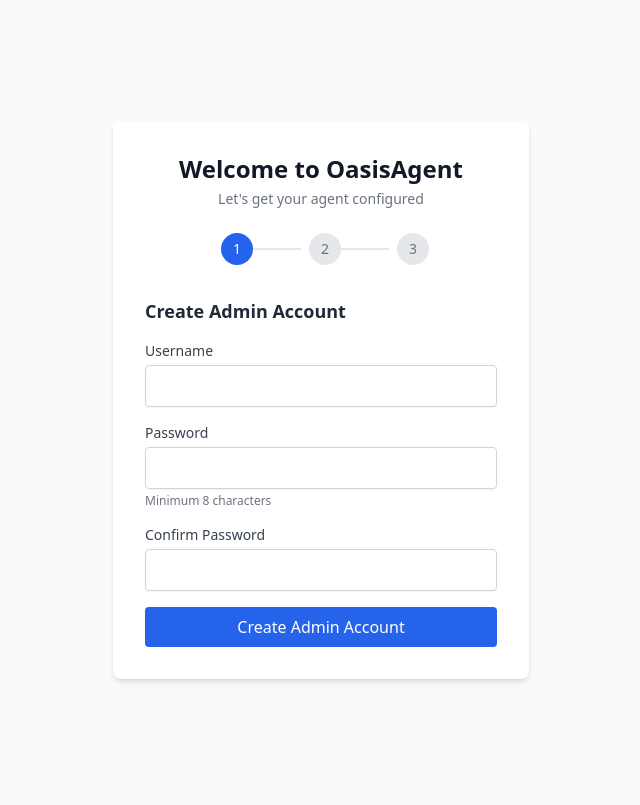
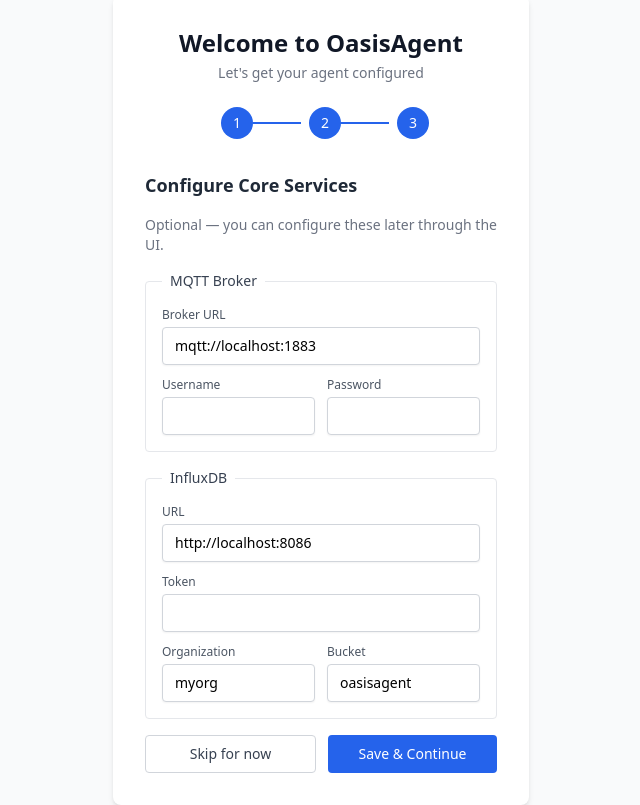
Before and after one commit to dadcoachengineer/oasisagent, a FastAPI app: page /ui/setup/core-services in a window 1280 px wide. Shown: the whole page, without its empty margins (319-959 px from the left). Before the commit the page ends 682 px from the top, so only its background shows below. Run offline with FastAPI, Linux system fonts and the light colour scheme; parts of the project's set-up code (start-up, migrations or seed data) failed here and were passed over; some libraries are stand-ins or nearby versions.

Commit message:
Fix wizard template ignoring step variable from route context
The Alpine.js x-data hardcoded step: 1, ignoring the Jinja step
variable passed by setup_core_services_page (step=3). Changed to
{{ step | default(1) }} so the core services form renders when
navigating to /ui/setup/core-services after TOTP enrollment.

Co-Authored-By: Claude Opus 4.6 <noreply@anthropic.com>

```diff
--- a/oasisagent/ui/templates/setup/wizard.html
+++ b/oasisagent/ui/templates/setup/wizard.html
@@ -1,7 +1,7 @@
 {% extends "base_minimal.html" %}
 {% block title %}Setup Wizard — OasisAgent{% endblock %}
 {% block content %}
-<div class="bg-white rounded-lg shadow-md p-8 max-w-lg mx-auto" x-data="{ step: 1 }">
+<div class="bg-white rounded-lg shadow-md p-8 max-w-lg mx-auto" x-data="{ step: {{ step | default(1) }} }">
     <div class="text-center mb-6">
         <h1 class="text-2xl font-bold text-gray-900">Welcome to OasisAgent</h1>
         <p class="text-sm text-gray-500 mt-1">Let's get your agent configured</p>
```
